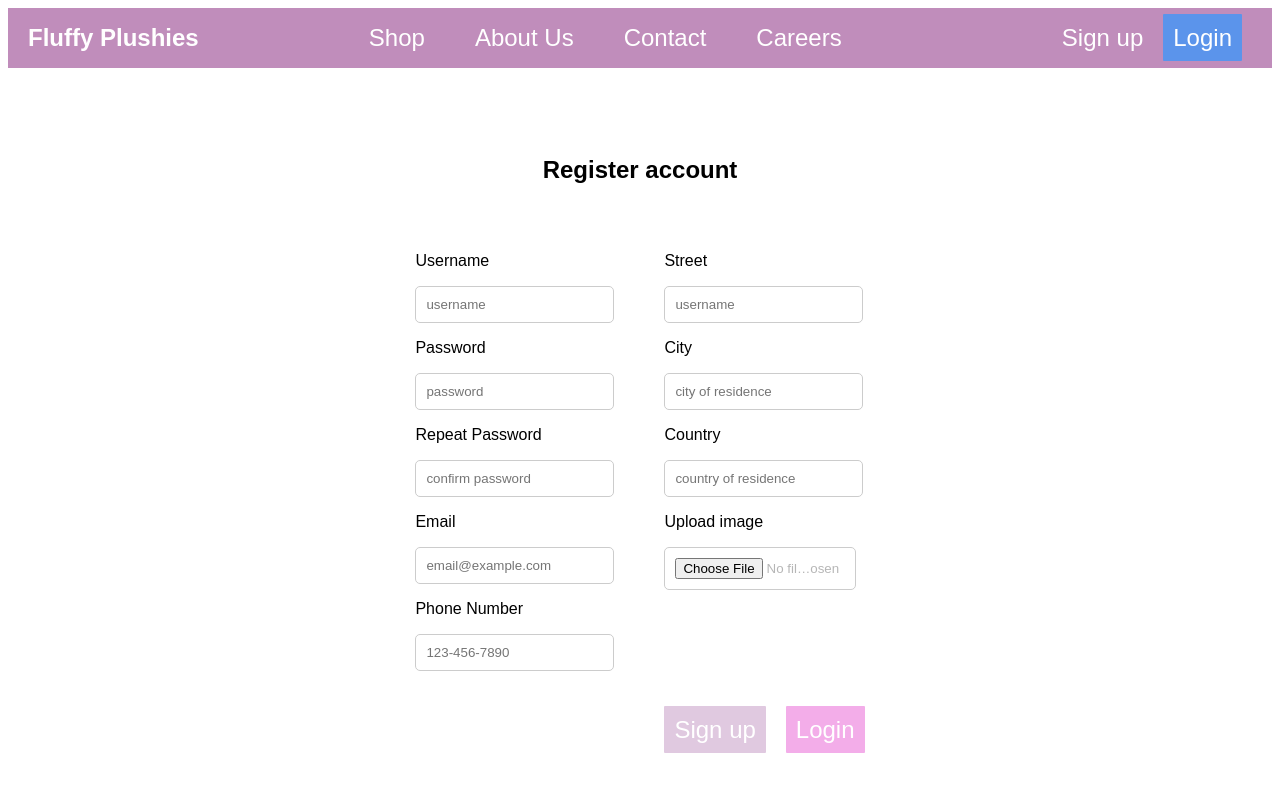
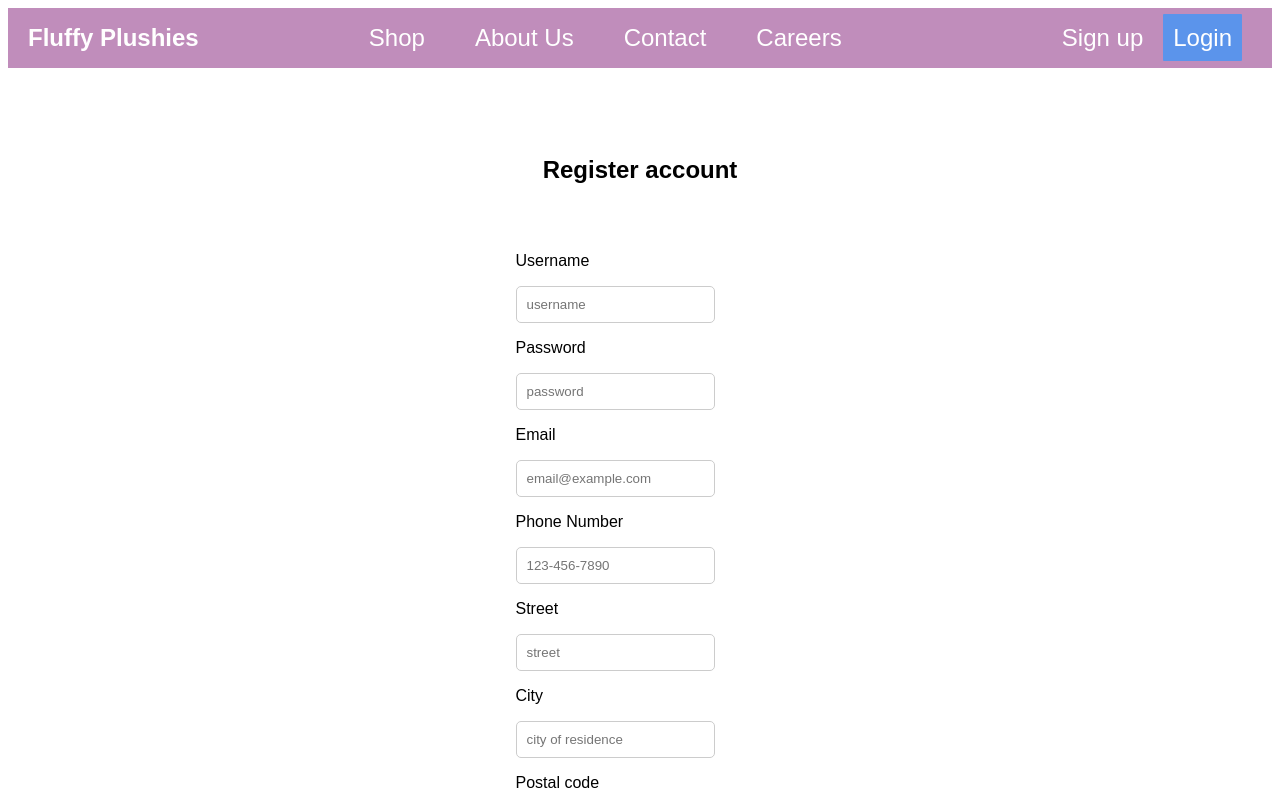
Before and after one commit to WebSecDetectives/fluffy-plushies-webshop-frontend, an Angular app: page /create in a window 1280 px wide. Shown: the top 800 px of the page. Built offline with nearby package versions, Linux system fonts and the light colour scheme.

Commit message:
can talk with backend

```diff
--- a/src/app/create-account/create-account.html
+++ b/src/app/create-account/create-account.html
@@ -20,34 +20,38 @@
 <h1 class="d-flex d-flex-center">Register account</h1>
 <br><br>
 <div class="d-flex d-flex-justify-center d-flex-align-top">
+  <form [formGroup]="registerForm" (ngSubmit)="onSubmit()">
     <div class="margin-right-50">
       <p>Username</p>
-      <input type="text" class=" input-field" placeholder="username" on>
+      <input type="text" class=" input-field" formControlName="username" placeholder="username">
       <p>Password</p>
-      <input type="text" class="input-field" placeholder="password">
-      <p>Repeat Password</p>
-      <input type="text" class="input-field" placeholder="confirm password">
+      <input type="password" class="input-field" formControlName="password" placeholder="password">
+      <!-- <p>Repeat Password</p>
+      <input type="text" class="input-field" formControlName="confirmPassword" placeholder="confirm password"> -->
       <p>Email</p>
-      <input type="text" class="input-field" placeholder="email@example.com">
+      <input type="text" class="input-field" formControlName="email" placeholder="email@example.com">
       <p>Phone Number</p>
-      <input type="text" class="input-field" placeholder="123-456-7890">
+      <input type="text" class="input-field" formControlName="phone" placeholder="123-456-7890">
     </div>
     <div>
- <p>Street</p>
-      <input type="text" class=" input-field" placeholder="username">
+      <p>Street</p>
+      <input type="text" class=" input-field" formControlName="street" placeholder="street">
       <p>City</p>
-      <input type="text" class="input-field" placeholder="city of residence">
+      <input type="text" class="input-field" formControlName="city" placeholder="city of residence">
+      <p>Postal code</p>
+      <input type="text" class="input-field" formControlName="postal_code" placeholder="postal code">
       <p>Country</p>
-      <input type="text" class="input-field" placeholder="country of residence">
-      <p>Upload image</p>
-      <input type="file" class="input-field" placeholder="profile image" style="width: 170px;">
+      <input type="text" class="input-field" formControlName="country" placeholder="country of residence">
+      <!-- <p>Upload image</p>
+      <input type="file" class="input-field" formControlName="profileImage" placeholder="profile image" style="width: 170px;"> -->
       <br><br><br><br>
       <br><br><br><br>
       <div>
-      <a href="" style="background-color: #E0C9E0;" class=" margin-right-20 login-button-anchor">Sign up</a>
-      <a href="" style="background-color: #F3ADE9;" class="login-button-anchor">Login</a>
+      <input type="submit" class="btn btn-primary margin-right-20" value="Create Account">
+      <a href="" style="background-color: #F3ADE9;" class="login-button-anchor">Cancel</a>
       </div>
     </div>
+  </form>
   </div>
   <footer></footer>
 </div>
--- a/src/app/create-account/create-account.ts
+++ b/src/app/create-account/create-account.ts
@@ -1,11 +1,60 @@
 import { Component } from '@angular/core';
+import { HttpClient, HttpClientModule } from '@angular/common/http';
+import { FormBuilder, FormGroup, Validators, ReactiveFormsModule } from '@angular/forms';
+import { CommonModule } from '@angular/common';
+import { environment } from '../../enviroment';
 
 @Component({
   selector: 'app-create-account',
-  imports: [],
+  standalone: true,
+  imports: [CommonModule, ReactiveFormsModule, HttpClientModule],
   templateUrl: './create-account.html',
-  styleUrl: './create-account.css'
+  styleUrls: ['./create-account.css'] // fixed: styleUrl → styleUrls
 })
 export class CreateAccount {
+  baseUrlIdentity = environment.baseUrlIdentity + '/users';
+  registerForm: FormGroup;
 
+  constructor(private fb: FormBuilder, private http: HttpClient) {
+    this.registerForm = this.fb.group({
+      username: ['', Validators.required],
+      email: ['', [Validators.required, Validators.email]],
+      phone: ['', Validators.required],
+      password: ['', Validators.required],
+      street: ['', Validators.required],
+      postal_code: ['', Validators.required],
+      city: ['', Validators.required],
+      country: ['', Validators.required]
+    });
+  }
+
+  onSubmit(): void {
+    if (this.registerForm.invalid) {
+      alert('Please fill in all required fields.');
+      return;
+    }
+
+    const formValues = this.registerForm.value;
+
+    const payload = {
+      username: formValues.username,
+      email: formValues.email,
+      phone: formValues.phone,
+      password: formValues.password,
+      address: {
+        street: formValues.street,
+        postal_code: formValues.postal_code,
+        city: formValues.city,
+        country: formValues.country
+      }
+    };
+
+    this.http.post(this.baseUrlIdentity, payload).subscribe({
+      next: () => alert('Registration successful!'),
+      error: (err) => {
+        console.error('Registration failed:', err);
+        alert('Registration failed.');
+      }
+    });
+  }
 }
--- /dev/null
+++ b/src/enviroment.ts
@@ -0,0 +1,4 @@
+export const environment = {
+  baseUrlIdentity: 'http://localhost:8081/identity',
+  baseUrlInventory: 'http://localhost:8082/inventory'
+};
```
Also changed, not shown: 1 other file (tests, documents, lock files or other folders).
